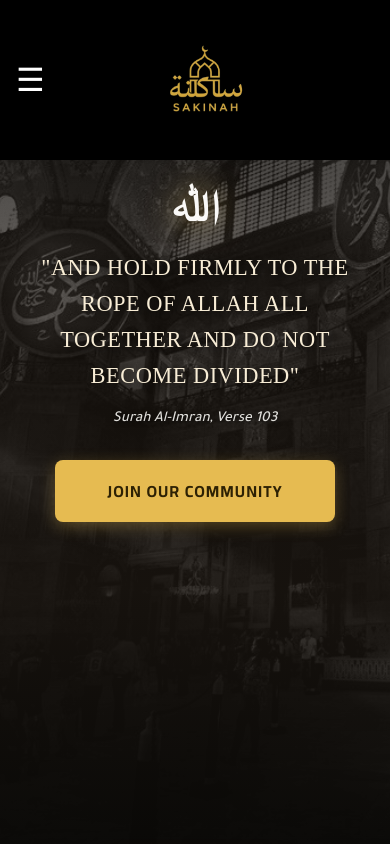
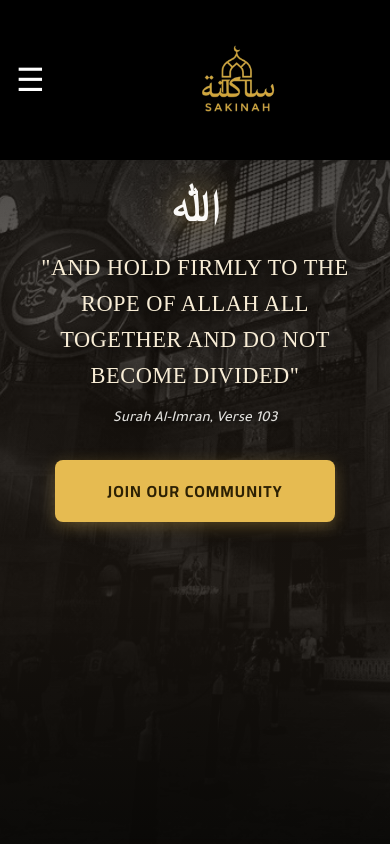
Before and after one commit to shehreyar714-create/Sakinah2ndDraftReactVersion, a React (Vite) app: page / in a window 390 px wide. Shown: the top 844 px of the page. Built offline with nearby package versions, Linux system fonts and the light colour scheme; no server answers; a small style sheet from the web is missing; a web font is replaced by a local one.

Commit message:
save z-index changes

```diff
--- a/src/css/Home.css
+++ b/src/css/Home.css
@@ -436,7 +436,7 @@
      align-items: center;
      position: fixed;
      padding: 0 1rem;
-     gap: 5rem;
+     gap: 7rem;
      /* border: 4px solid blue; */
      background-color: black;
    }
@@ -2217,6 +2217,7 @@
 
    .main-wrapper {
      padding: 30px 15px;
+     z-index: 1;
    }
 
    .primary-heading {
```
Also changed, not shown: 1 other file (tests, documents, lock files or other folders).
